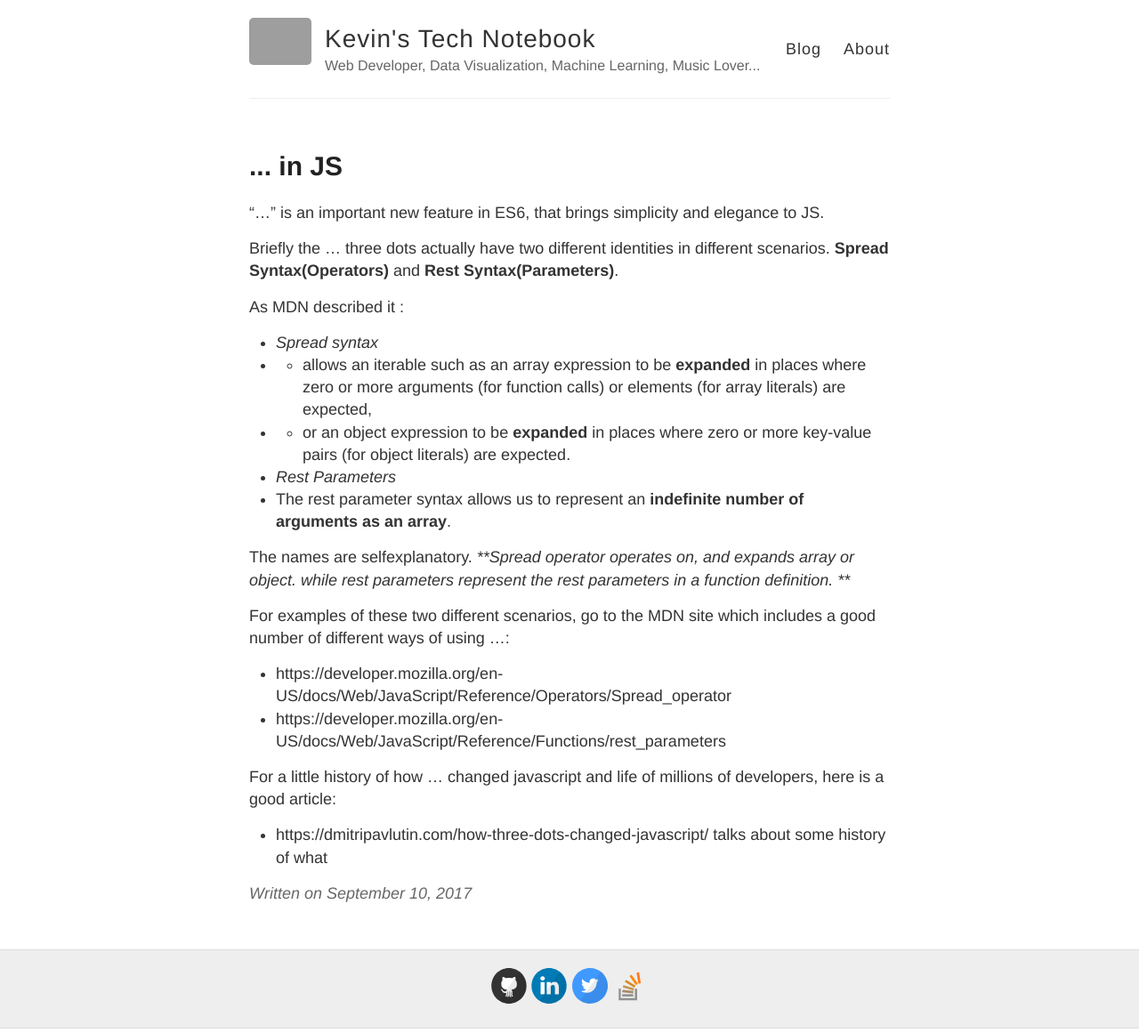
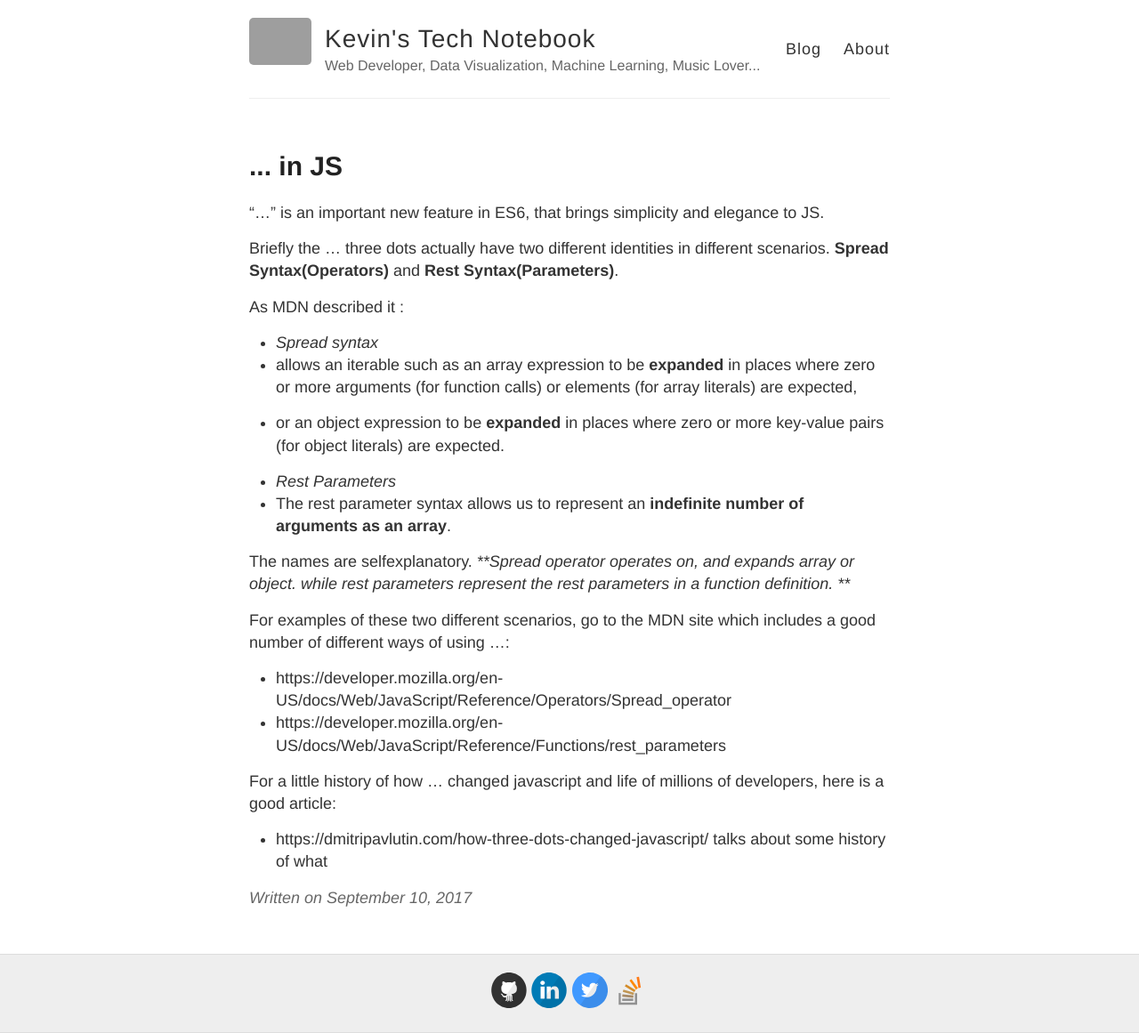
Before and after one commit to KevKeyingLi/KevKeyingLi.github.io, a Jekyll site: the page built from _posts/2017-09-10-...-in-JS.md, in a window 1280 px wide. Shown: the whole page at 89% size. Built offline with Jekyll 4.4.1, drawn with Linux system fonts in a browser that asks for light colours; grey boxes are pictures that could not be loaded.

Commit message:
Update 2017-09-10-...-in-JS.md

```diff
--- a/_posts/2017-09-10-...-in-JS.md
+++ b/_posts/2017-09-10-...-in-JS.md
@@ -9,11 +9,11 @@ Briefly the ... three dots actually have two different identities in different s
 
 As MDN described it :
 * *Spread syntax*
-* * allows an iterable such as an array expression to be **expanded** in places where zero or more arguments (for function calls) or elements (for array literals) are expected,
-* * or an object expression to be **expanded** in places where zero or more key-value pairs (for object literals) are expected.
+ * allows an iterable such as an array expression to be **expanded** in places where zero or more arguments (for function calls) or elements (for array literals) are expected,
+ * or an object expression to be **expanded** in places where zero or more key-value pairs (for object literals) are expected.
 
 * *Rest Parameters*
-* The rest parameter syntax allows us to represent an **indefinite number of arguments as an array**.
+ * The rest parameter syntax allows us to represent an **indefinite number of arguments as an array**.
 
 The names are selfexplanatory. ***Spread operator operates on, and expands array or object. while rest parameters represent the rest parameters in a function definition. ***
 
```
